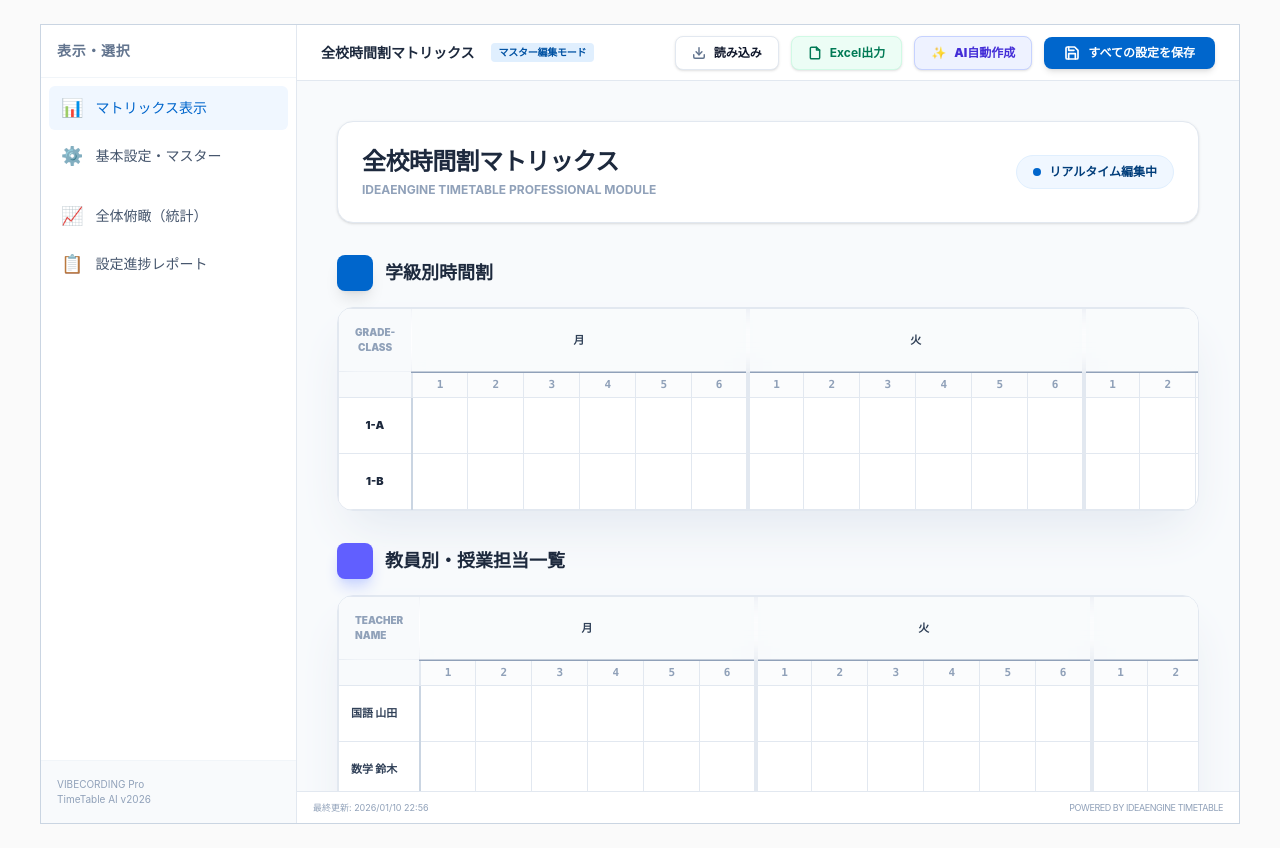
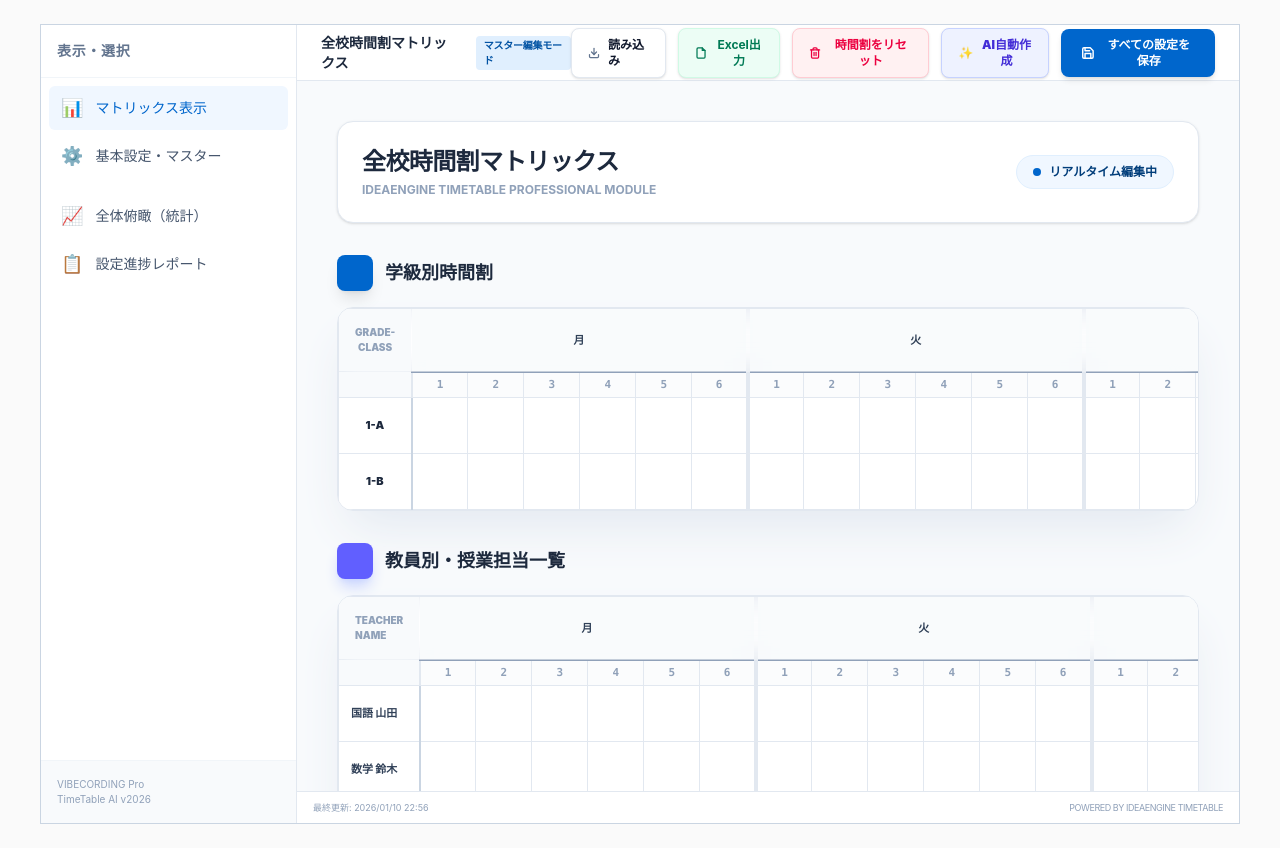
Before and after one commit to Hammy-the-cat/timetable-app, a Next.js app: page /timetable-app/ in a window 1280 px wide. Built offline with nearby package versions, Linux system fonts and the light colour scheme.

Commit message:
Add 'Reset Timetable' button to clear schedule while preserving core settings

```diff
--- a/src/components/TimetableWorkspace.tsx
+++ b/src/components/TimetableWorkspace.tsx
@@ -41,6 +41,7 @@ export function TimetableWorkspace() {
     reset,
     replaceData,
     autoGenerate,
+    clearSchedule,
   } = useTimetableStore();
 
   const handleImport = async (e: React.ChangeEvent<HTMLInputElement>) => {
@@ -142,6 +143,19 @@ export function TimetableWorkspace() {
                 >
                   <svg xmlns="http://www.w3.org/2000/svg" width="14" height="14" viewBox="0 0 24 24" fill="none" stroke="currentColor" strokeWidth="2.5" strokeLinecap="round" strokeLinejoin="round"><path d="M14.5 2H6a2 2 0 0 0-2 2v16a2 2 0 0 0 2 2h12a2 2 0 0 0 2-2V7.5L14.5 2z" /><polyline points="14.5 2 14.5 7 20 7" /></svg>
                   Excel出力
+                </button>
+
+                <button
+                  type="button"
+                  onClick={() => {
+                    if (confirm("時間割の配置をすべて消去しますか？（教員や学級などの基本設定は消えません）")) {
+                      clearSchedule();
+                    }
+                  }}
+                  className="flex items-center gap-2 px-4 py-2 text-xs font-bold border border-rose-200 text-rose-600 bg-rose-50 rounded-lg hover:bg-rose-100 transition-all shadow-sm"
+                >
+                  <svg xmlns="http://www.w3.org/2000/svg" width="14" height="14" viewBox="0 0 24 24" fill="none" stroke="currentColor" strokeWidth="2.5" strokeLinecap="round" strokeLinejoin="round"><path d="M3 6h18" /><path d="M19 6v14c0 1-1 2-2 2H7c-1 0-2-1-2-2V6" /><path d="M8 6V4c0-1 1-2 2-2h4c1 0 2 1 2 2v2" /><line x1="10" x2="10" y1="11" y2="17" /><line x1="14" x2="14" y1="11" y2="17" /></svg>
+                  時間割をリセット
                 </button>
 
                 <button
--- a/src/store/timetable-store.ts
+++ b/src/store/timetable-store.ts
@@ -53,6 +53,7 @@ export interface TimetableStore {
 
   replaceData: (payload: TimetableData) => void;
   autoGenerate: () => void;
+  clearSchedule: () => void;
   reset: () => void;
 }
 
@@ -289,6 +290,20 @@ export const useTimetableStore = create<TimetableStore>()(
         set((state) => ({
           data: generateAutoTimetable(state.data),
         })),
+      clearSchedule: () =>
+        set((state) => {
+          const emptySchedule: Record<string, any> = {};
+          state.data.classes.forEach((cls) => {
+            emptySchedule[cls.id] = createEmptyWeek();
+          });
+          return {
+            data: {
+              ...state.data,
+              schedule: emptySchedule,
+              lastUpdated: now(),
+            },
+          };
+        }),
       reset: () =>
         set(() => ({
           data: createInitialData(),
```
